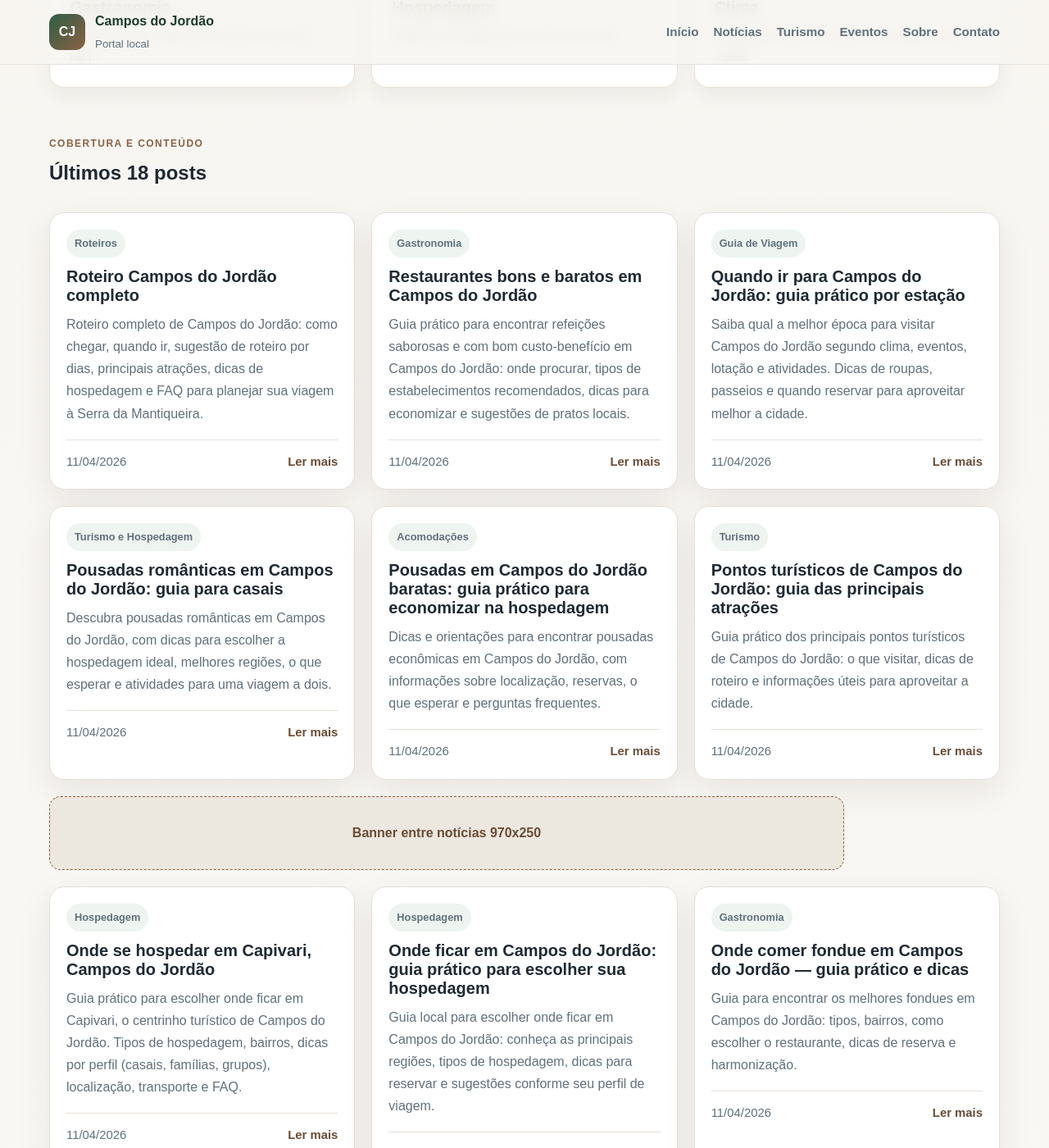
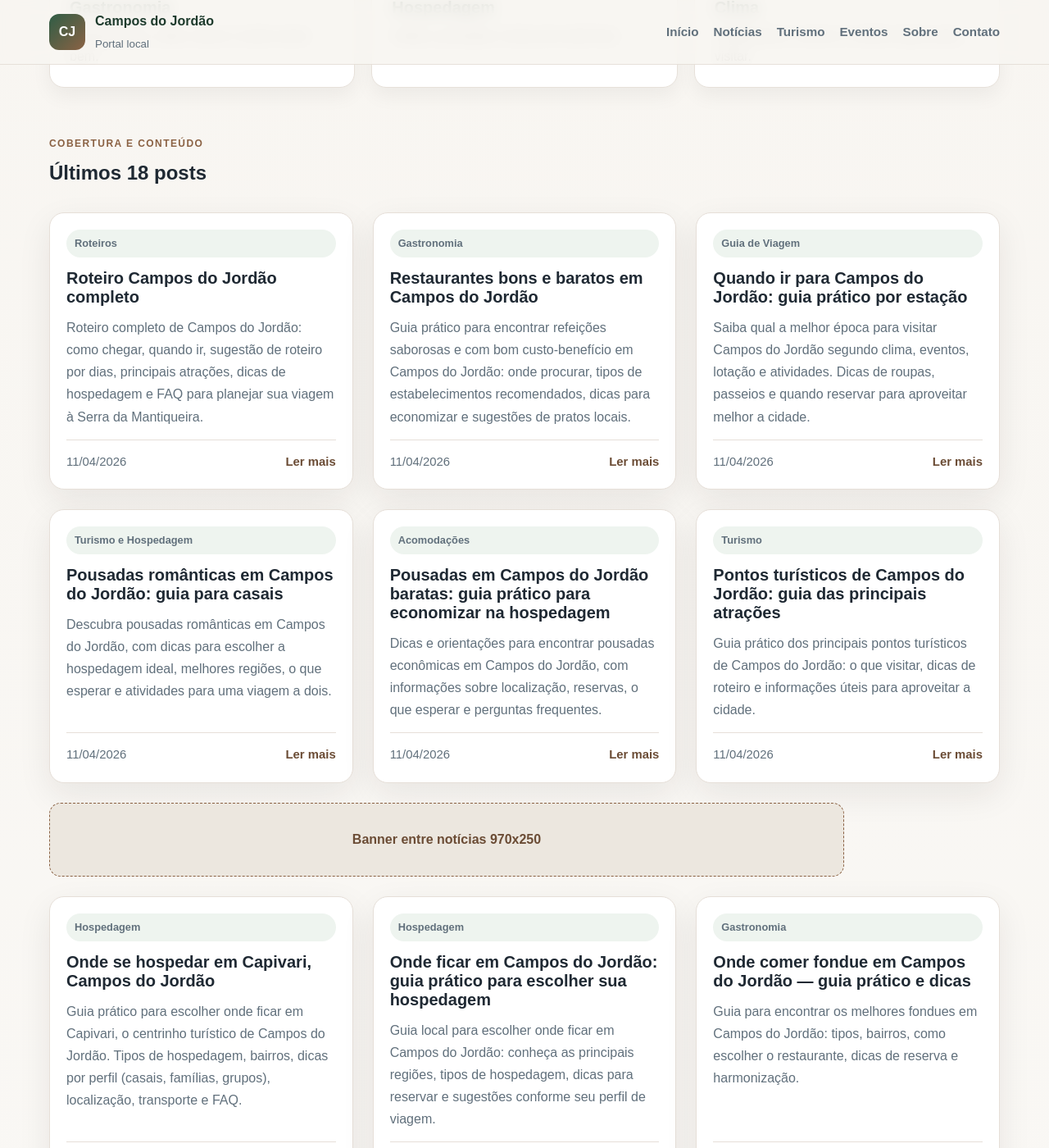
Before and after one commit to projetocamposdojordao/projetocamposdojordao.github.io, a Jekyll site: the page built from index.html, in a window 1280 px wide and 1400 px high, scrolled down 1200 px. Shown: the whole window at 82% size. Built offline with Jekyll 4.4.1, drawn with Linux system fonts in a browser that asks for light colours.

Commit message:
Update style.css

```diff
--- a/assets/style.css
+++ b/assets/style.css
@@ -864,3 +864,62 @@ ul { padding-left: 1.2rem; }
   text-align: center;
   padding: 12px;
 }
+
+.cards-grid,
+.portal-cards {
+  display: grid;
+  grid-template-columns: repeat(3, minmax(0, 1fr));
+  gap: 24px;
+  align-items: stretch;
+}
+
+.card,
+.portal-card {
+  display: flex;
+  flex-direction: column;
+  height: 100%;
+  overflow: hidden;
+}
+
+.card-body {
+  display: flex;
+  flex-direction: column;
+  flex: 1;
+  padding: 20px;
+}
+
+.card-body h3 {
+  margin-bottom: 12px;
+}
+
+.card-body p {
+  margin-bottom: 14px;
+}
+
+.card-footer {
+  margin-top: auto;
+  padding-top: 14px;
+  border-top: 1px solid var(--border);
+  display: flex;
+  justify-content: space-between;
+  align-items: center;
+  gap: 12px;
+}
+
+.card-footer a {
+  white-space: nowrap;
+}
+
+@media (max-width: 1100px) {
+  .cards-grid,
+  .portal-cards {
+    grid-template-columns: repeat(2, minmax(0, 1fr));
+  }
+}
+
+@media (max-width: 700px) {
+  .cards-grid,
+  .portal-cards {
+    grid-template-columns: 1fr;
+  }
+}
```
